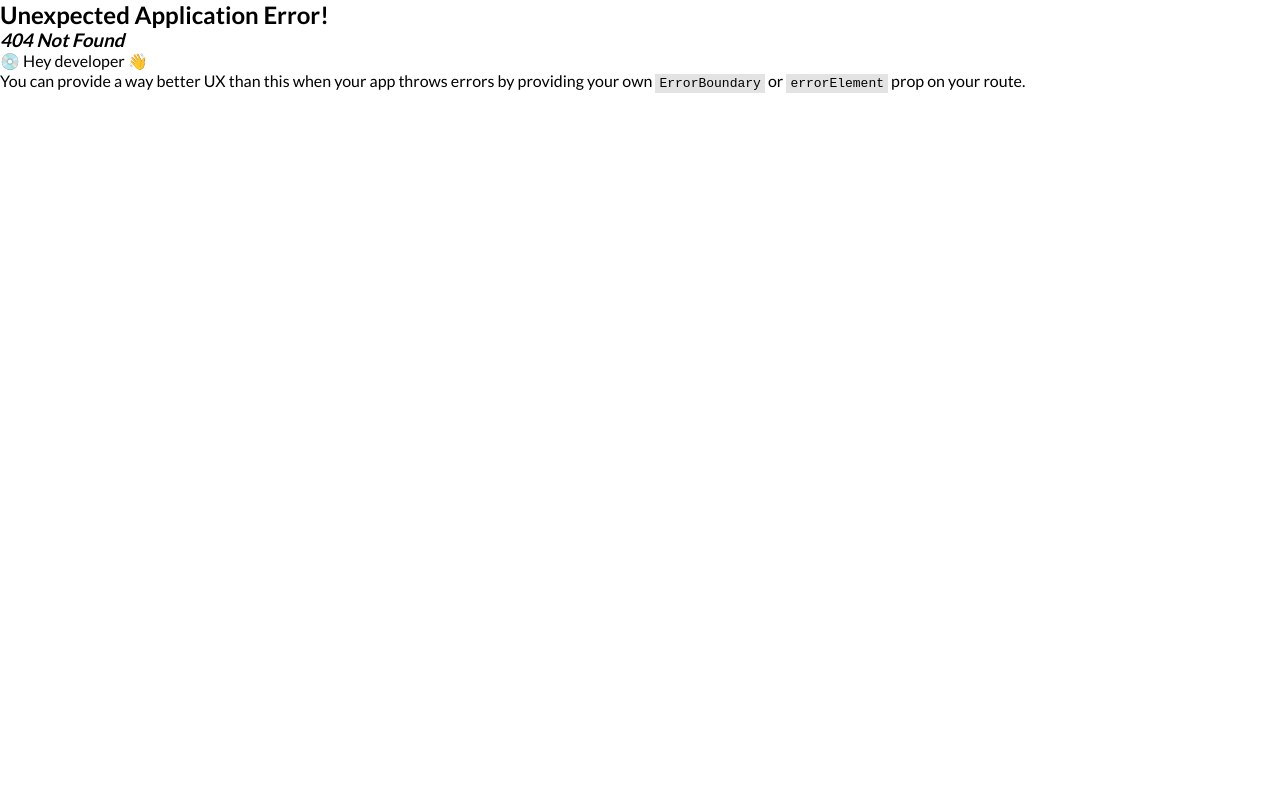
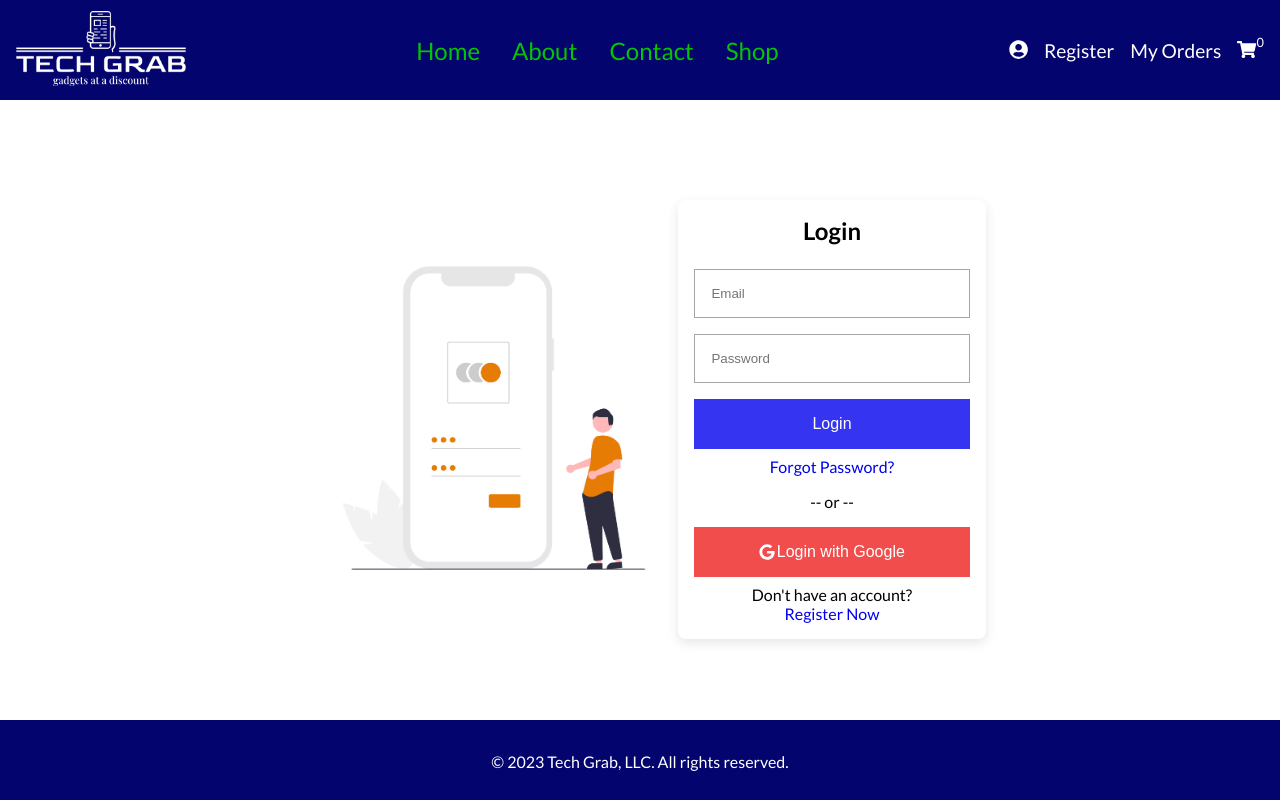
Before and after one commit to kaecodes/techgrab-react-redux-fb, a React (Create React App) app: page /login in a window 1280 px wide. Before the commit this address had no page. Built offline with nearby package versions, Linux system fonts and the light colour scheme.

Commit message:
Add auth pages and create login page

```diff
--- a/src/App.js
+++ b/src/App.js
@@ -7,7 +7,15 @@ import {
 
 import RootLayout from "./layouts/RootLayout";
 
-import { Home, About, Contact, Shop } from "./pages/index";
+import {
+  Home,
+  About,
+  Contact,
+  Shop,
+  Login,
+  Register,
+  Reset,
+} from "./pages/index";
 
 const router = createBrowserRouter(
   createRoutesFromElements(
@@ -16,6 +24,9 @@ const router = createBrowserRouter(
       <Route path="about" element={<About />} />
       <Route path="contact" element={<Contact />} />
       <Route path="shop" element={<Shop />} />
+      <Route path="login" element={<Login />} />
+      <Route path="register" element={<Register />} />
+      <Route path="reset" element={<Reset />} />
     </Route>
   )
 );
--- a/src/index.css
+++ b/src/index.css
@@ -25,6 +25,7 @@ body {
 }
 
 header {
+  height: 100px;
   background-color: var(--primary);
   display: flex;
   justify-content: space-between;
@@ -104,10 +105,34 @@ header {
 }
 
 footer {
+  height: 80px;
+  position: fixed;
+  bottom: 0;
+  width: 100%;
   text-align: center;
   background-color: var(--primary);
   color: var(--white);
   padding: 2rem;
+}
+
+.btn {
+  padding: 1rem;
+  font-size: 1rem;
+  margin: 0.5rem auto;
+}
+
+.btn-block {
+  width: 100%;
+}
+
+.btn-primary {
+  background-color: #3535f1;
+  color: var(--white);
+}
+
+.btn-danger {
+  background-color: #f14d4d;
+  color: var(--white);
 }
 
 @media screen and (min-width: 769px) and (max-width: 1024px) {
--- /dev/null
+++ b/src/pages/auth/Login.js
@@ -0,0 +1,35 @@
+import "./auth.css";
+import loginImg from "../../assets/login.png";
+import { Link } from "react-router-dom";
+import { FaGoogle } from "react-icons/fa";
+
+const Login = () => {
+  return (
+    <section className="login-container">
+      <div className="login-img-container">
+        <img src={loginImg} alt="Login" width="400" />
+      </div>
+      <div className="login-form">
+        <h2>Login</h2>
+        <form action="">
+          <input type="email" placeholder="Email" required />
+          <input type="password" placeholder="Password" required />
+          <button className="btn btn-block btn-primary">Login</button>
+          <div>
+            <Link to="reset">Forgot Password?</Link>
+          </div>
+          <p>-- or --</p>
+        </form>
+        <button className="btn btn-block btn-danger google">
+          <FaGoogle /> Login with Google
+        </button>
+        <span>
+          <p>Don't have an account?</p>
+          <Link to="register">Register Now</Link>
+        </span>
+      </div>
+    </section>
+  );
+};
+
+export default Login;
--- /dev/null
+++ b/src/pages/auth/Register.js
@@ -0,0 +1,7 @@
+import React from "react";
+
+const Register = () => {
+  return <div>Register</div>;
+};
+
+export default Register;
--- /dev/null
+++ b/src/pages/auth/Reset.js
@@ -0,0 +1,7 @@
+import React from "react";
+
+const Reset = () => {
+  return <div>Reset</div>;
+};
+
+export default Reset;
--- /dev/null
+++ b/src/pages/auth/auth.css
@@ -0,0 +1,44 @@
+.login-container {
+  display: flex;
+  justify-content: center;
+  align-items: center;
+  position: relative;
+  top: 100px;
+  bottom: 80px;
+  width: 60%;
+  margin: 0 auto;
+}
+
+.login-img-container {
+  width: 50%;
+}
+
+.login-form {
+  width: 40%;
+  padding: 1rem;
+  text-align: center;
+  box-shadow: rgba(0, 0, 0, 0.1) 0px 4px 12px;
+  border-radius: 0.5rem;
+}
+
+.login-form h2 {
+  margin-bottom: 1rem;
+}
+
+.login-form input {
+  width: 100%;
+  padding: 1rem;
+  margin: 0.5rem auto;
+  border: 1px solid #a7a6a6;
+}
+
+button.google {
+  display: flex;
+  justify-content: center;
+  align-items: center;
+  gap: 0.1rem;
+}
+
+form p {
+  margin: 1rem auto;
+}
--- a/src/pages/index.js
+++ b/src/pages/index.js
@@ -2,3 +2,6 @@ export { default as Home } from "./home/Home";
 export { default as About } from "./about/About";
 export { default as Contact } from "./contact/Contact";
 export { default as Shop } from "./shop/Shop";
+export { default as Login } from "./auth/Login";
+export { default as Register } from "./auth/Register";
+export { default as Reset } from "./auth/Reset";
```
